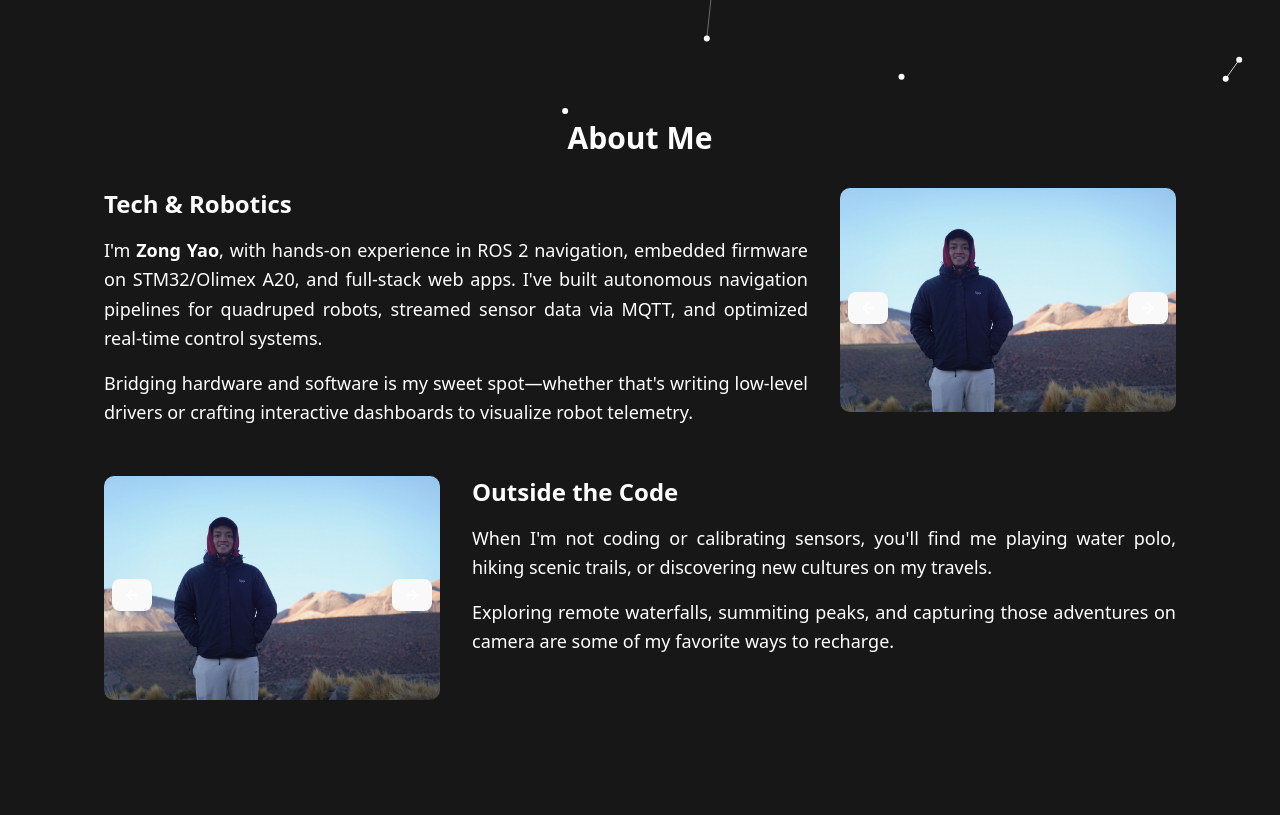
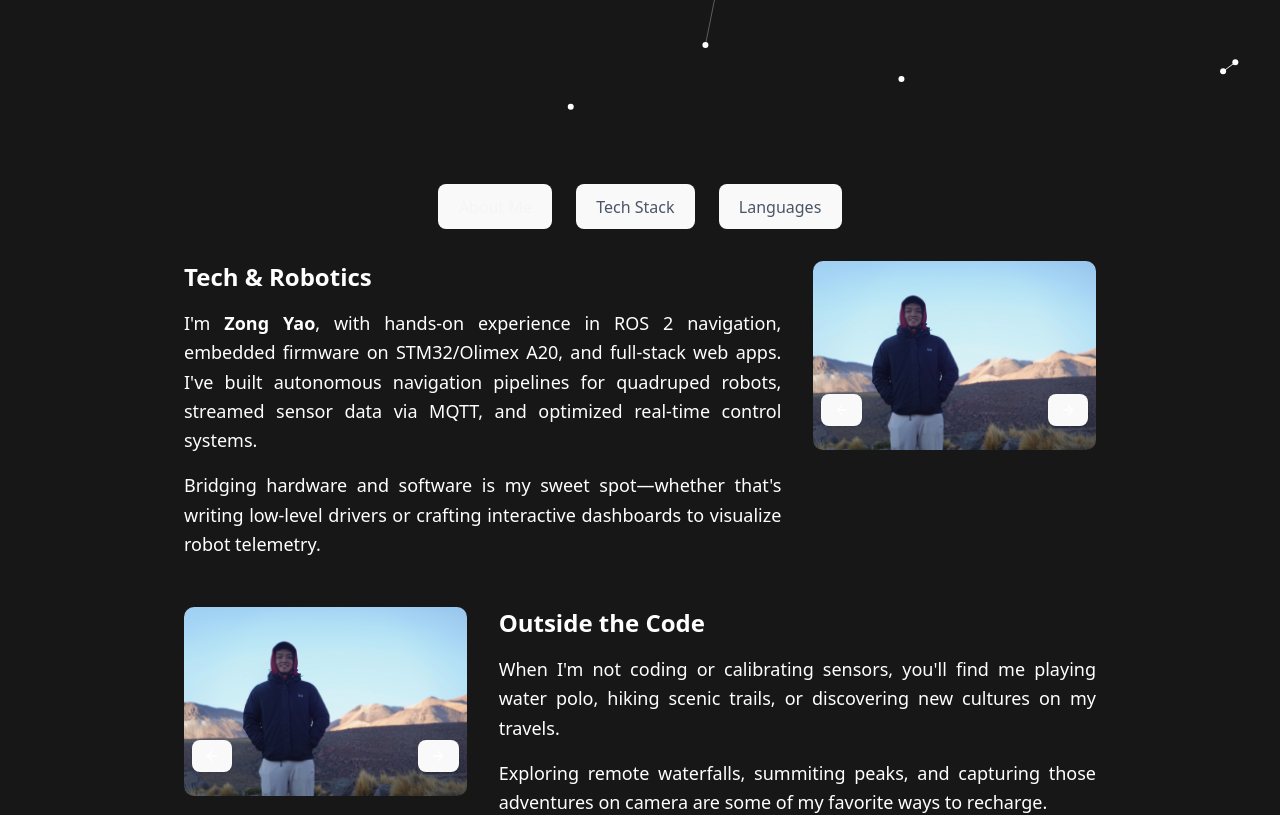
Before and after one commit to yeozongyao/portfolio-website, a React (Vite) app: page / in a window 1280 px wide. Shown: the part 720-1535 px from the top of the page. Built offline with nearby package versions, Linux system fonts and the light colour scheme; no server answers.

Commit message:
feat:abstract out about me and add tabs

```diff
--- /dev/null
+++ b/src/components/About/AboutMe.tsx
@@ -0,0 +1,98 @@
+import {
+  Carousel,
+  CarouselContent,
+  CarouselItem,
+  CarouselPrevious,
+  CarouselNext,
+} from '@/components/ui/carousel';
+
+export default function AboutMe() {
+  const techImages = [
+    { src: '/images/test.jpg', alt: 'Robot demo 1' },
+    { src: '/images/test.jpg', alt: 'Robot demo 2' },
+    { src: '/images/test.jpg', alt: 'Robot demo 3' },
+    { src: '/images/test.jpg', alt: 'Robot demo 4' },
+  ];
+
+  const travelImages = [
+    { src: '/images/test.jpg', alt: 'Travel snapshot 1' },
+    { src: '/images/test.jpg', alt: 'Travel snapshot 2' },
+    { src: '/images/test.jpg', alt: 'Travel snapshot 3' },
+    { src: '/images/test.jpg', alt: 'Travel snapshot 4' },
+  ];
+
+  return (
+    <section id="about" className="h-screen w-full scroll-mt-20 px-20">
+      <div className="grid grid-cols-3 grid-rows-2 gap-8 gap-y-12">
+        <div className="col-span-2 text-justify">
+          <h3 className="text-2xl font-semibold mb-4">Tech &amp; Robotics</h3>
+          <p className="text-lg leading-relaxed mb-4">
+            I'm <span className="font-semibold"> Zong Yao</span>, with
+            hands-on experience in ROS 2 navigation, embedded firmware on
+            STM32/Olimex A20, and full-stack web apps. I've built autonomous
+            navigation pipelines for quadruped robots, streamed sensor data via
+            MQTT, and optimized real-time control systems.
+          </p>
+          <p className="text-lg leading-relaxed">
+            Bridging hardware and software is my sweet spot—whether that's
+            writing low-level drivers or crafting interactive dashboards to
+            visualize robot telemetry.
+          </p>
+        </div>
+
+        <div className="col-span-1 flex items-stretch justify-center">
+          <Carousel
+            opts={{ loop: true }}
+            className="w-full h-full overflow-hidden"
+          >
+            <CarouselContent className="flex h-full">
+              {techImages.map((img, idx) => (
+                <CarouselItem key={idx} className="min-w-full h-full">
+                  <img
+                    src={img.src}
+                    alt={img.alt}
+                    className="object-cover w-full h-full rounded-lg"
+                  />
+                </CarouselItem>
+              ))}
+            </CarouselContent>
+            <CarouselPrevious className="absolute left-2 top-1/2 -translate-y-1/2 text-xl" />
+            <CarouselNext className="absolute right-2 top-1/2 -translate-y-1/2 text-xl" />
+          </Carousel>
+        </div>
+        <div className="col-span-1 flex items-stretch justify-center">
+          <Carousel
+            opts={{ loop: true }}
+            className="w-full h-full overflow-hidden"
+          >
+            <CarouselContent className="flex h-full">
+              {travelImages.map((img, idx) => (
+                <CarouselItem key={idx} className="min-w-full h-full">
+                  <img
+                    src={img.src}
+                    alt={img.alt}
+                    className="object-cover w-full h-full rounded-lg"
+                  />
+                </CarouselItem>
+              ))}
+            </CarouselContent>
+            <CarouselPrevious className="absolute left-2 top-1/2 -translate-y-1/2 text-xl" />
+            <CarouselNext className="absolute right-2 top-1/2 -translate-y-1/2 text-xl" />
+          </Carousel>
+        </div>
+        <div className="col-span-2 text-justify">
+          <h3 className="text-2xl font-semibold mb-4">Outside the Code</h3>
+          <p className="text-lg leading-relaxed mb-4">
+            When I'm not coding or calibrating sensors, you'll find me playing
+            water polo, hiking scenic trails, or discovering new cultures on my
+            travels.
+          </p>
+          <p className="text-lg leading-relaxed">
+            Exploring remote waterfalls, summiting peaks, and capturing those
+            adventures on camera are some of my favorite ways to recharge.
+          </p>
+        </div>
+      </div>
+    </section>
+  );
+}
--- a/src/components/AboutSection.tsx
+++ b/src/components/AboutSection.tsx
@@ -1,99 +1,39 @@
-import {
-  Carousel,
-  CarouselContent,
-  CarouselItem,
-  CarouselPrevious,
-  CarouselNext,
-} from '@/components/ui/carousel';
+import { useState } from 'react';
+import AboutMe from './About/AboutMe';
+
+const tabs = [
+  { id: 'about', label: 'About Me' },
+  { id: 'tech', label: 'Tech Stack' },
+  { id: 'lang', label: 'Languages' },
+];
+
+type TabId = 'about' | 'tech' | 'lang';
 
 export default function AboutSection() {
-  const techImages = [
-    { src: '/images/test.jpg', alt: 'Robot demo 1' },
-    { src: '/images/test.jpg', alt: 'Robot demo 2' },
-    { src: '/images/test.jpg', alt: 'Robot demo 3' },
-    { src: '/images/test.jpg', alt: 'Robot demo 4' },
-  ];
-
-  const travelImages = [
-    { src: '/images/test.jpg', alt: 'Travel snapshot 1' },
-    { src: '/images/test.jpg', alt: 'Travel snapshot 2' },
-    { src: '/images/test.jpg', alt: 'Travel snapshot 3' },
-    { src: '/images/test.jpg', alt: 'Travel snapshot 4' },
-  ];
+  const [activeTab, setActiveTab] = useState<TabId>('about');
 
   return (
-    <section id="about" className="h-screen w-full scroll-mt-20 px-20">
-      <h2 className="text-3xl font-bold mb-8 text-center">About Me</h2>
+    <section id="about" className="w-full px-20 py-16 scroll-mt-20">
+      <div className="flex justify-center space-x-6 mb-8">
+        {tabs.map(tab => (
+          <button
+            key={tab.id}
+            onClick={() => setActiveTab(tab.id as TabId)}
+            className={`px-3 py-1 font-medium transition-colors ${
+              activeTab === tab.id
+                ? 'text-accent border-b-2 border-accent'
+                : 'text-gray-600 hover:text-gray-800'
+            }`}
+          >
+            {tab.label}
+          </button>
+        ))}
+      </div>
 
-      <div className="grid grid-cols-3 grid-rows-2 gap-8 gap-y-12">
-        <div className="col-span-2 text-justify">
-          <h3 className="text-2xl font-semibold mb-4">Tech &amp; Robotics</h3>
-          <p className="text-lg leading-relaxed mb-4">
-            I'm <span className="font-semibold"> Zong Yao</span>, with
-            hands-on experience in ROS 2 navigation, embedded firmware on
-            STM32/Olimex A20, and full-stack web apps. I've built autonomous
-            navigation pipelines for quadruped robots, streamed sensor data via
-            MQTT, and optimized real-time control systems.
-          </p>
-          <p className="text-lg leading-relaxed">
-            Bridging hardware and software is my sweet spot—whether that's
-            writing low-level drivers or crafting interactive dashboards to
-            visualize robot telemetry.
-          </p>
-        </div>
-
-        <div className="col-span-1 flex items-stretch justify-center">
-          <Carousel
-            opts={{ loop: true }}
-            className="w-full h-full overflow-hidden"
-          >
-            <CarouselContent className="flex h-full">
-              {techImages.map((img, idx) => (
-                <CarouselItem key={idx} className="min-w-full h-full">
-                  <img
-                    src={img.src}
-                    alt={img.alt}
-                    className="object-cover w-full h-full rounded-lg"
-                  />
-                </CarouselItem>
-              ))}
-            </CarouselContent>
-            <CarouselPrevious className="absolute left-2 top-1/2 -translate-y-1/2 text-xl" />
-            <CarouselNext className="absolute right-2 top-1/2 -translate-y-1/2 text-xl" />
-          </Carousel>
-        </div>
-        <div className="col-span-1 flex items-stretch justify-center">
-          <Carousel
-            opts={{ loop: true }}
-            className="w-full h-full overflow-hidden"
-          >
-            <CarouselContent className="flex h-full">
-              {travelImages.map((img, idx) => (
-                <CarouselItem key={idx} className="min-w-full h-full">
-                  <img
-                    src={img.src}
-                    alt={img.alt}
-                    className="object-cover w-full h-full rounded-lg"
-                  />
-                </CarouselItem>
-              ))}
-            </CarouselContent>
-            <CarouselPrevious className="absolute left-2 top-1/2 -translate-y-1/2 text-xl" />
-            <CarouselNext className="absolute right-2 top-1/2 -translate-y-1/2 text-xl" />
-          </Carousel>
-        </div>
-        <div className="col-span-2 text-justify">
-          <h3 className="text-2xl font-semibold mb-4">Outside the Code</h3>
-          <p className="text-lg leading-relaxed mb-4">
-            When I'm not coding or calibrating sensors, you'll find me playing
-            water polo, hiking scenic trails, or discovering new cultures on my
-            travels.
-          </p>
-          <p className="text-lg leading-relaxed">
-            Exploring remote waterfalls, summiting peaks, and capturing those
-            adventures on camera are some of my favorite ways to recharge.
-          </p>
-        </div>
+      <div>
+        {activeTab === 'about' && <AboutMe />}
+        {activeTab === 'tech' && <AboutMe />}
+        {activeTab === 'lang' && <AboutMe />}
       </div>
     </section>
   );
```
